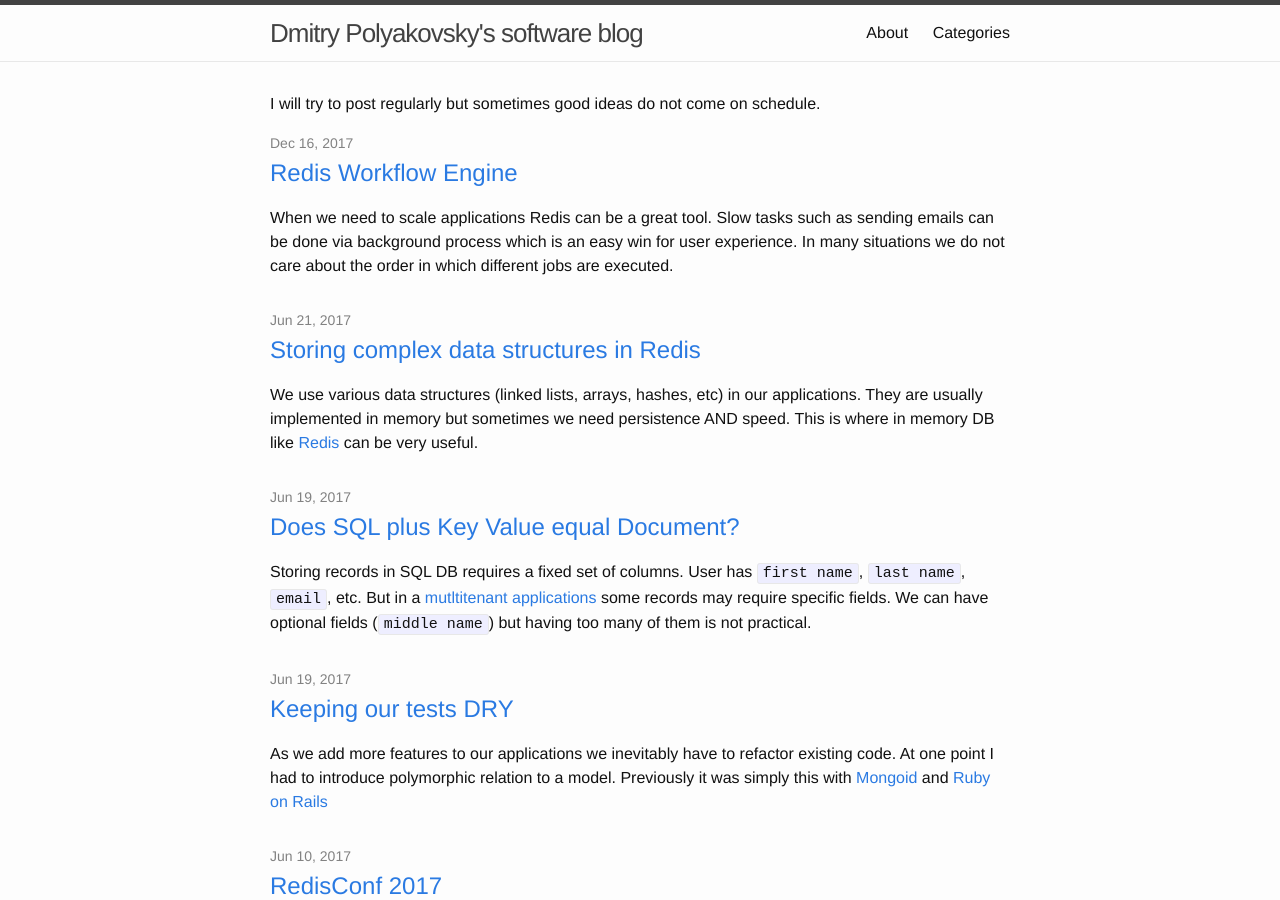
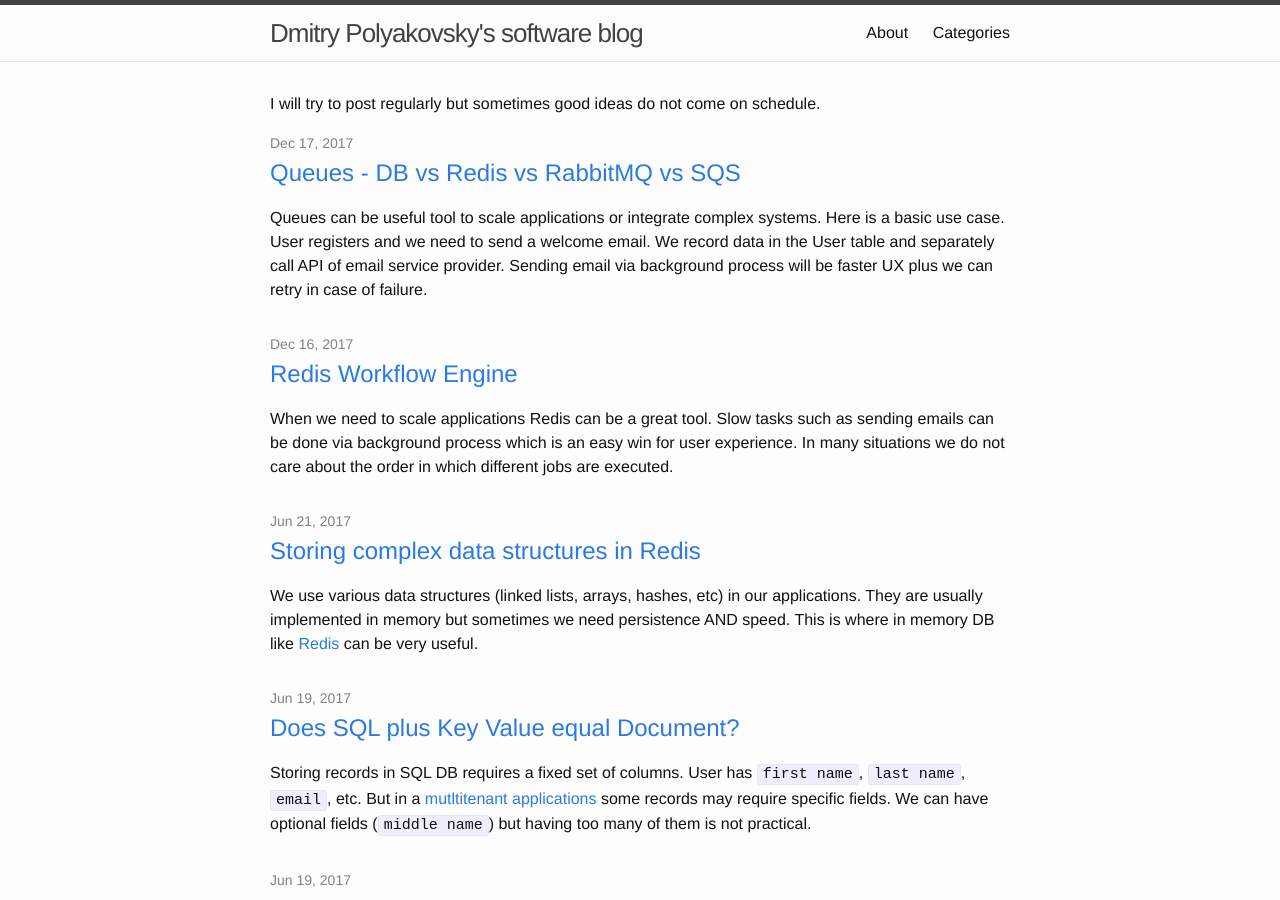
Before and after one commit to dmitrypol/dmitrypol.github.io, a Jekyll site: the page built from index.html, in a window 1280 px wide and 900 px high. Built offline with Jekyll 4.4.1, drawn with Linux system fonts in a browser that asks for light colours; comment, search, counter and statistics services are not loaded.

Commit message:
published another post

```diff
--- a/_drafts/queues.md
+++ b/_posts/2017-12-17-queues.md
@@ -31,7 +31,6 @@ When job fails it will go back to DB and executed in the near future.  `delayed_
 
 {% highlight ruby %}
 MyJob.set(wait: 1.week).perform_later
-#
 MyJob.set(cron: '*/5 * * * *').perform_later
 {% endhighlight %}
 
@@ -203,7 +202,7 @@ One thing to be cautious of is running out of Redis RAM.  Often Redis is used fo
 
 [AWS SQS](https://aws.amazon.com/sqs/faqs/) takes care of managing our queues.  [AWS SDK](http://docs.aws.amazon.com/sdk-for-ruby/v3/api/Aws/SQS.html) offers low level access but [shoryuken](https://github.com/phstc/shoryuken) is a higher level integration (shoryuken author acknowledges sidekiq as inspiration).
 
-Integration is simple.  We set `config.active_job.queue_adapter = :shoryuken` and provide AWS creds.  Make sure the queues are created in SQS otherwise we get `The specified queue default does not exist. (Aws::SQS::Errors::NonExistentQueue)`.
+To integrate we set `config.active_job.queue_adapter = :shoryuken` and provide AWS creds.  Make sure the queues are created in SQS otherwise we get `The specified queue default does not exist. (Aws::SQS::Errors::NonExistentQueue)`.
 
 SQS does not have the rich data structures of Redis so it does not support all the options listed above.  Retrying failed jobs will happen automatically unless the messages is explicitly deleted.  Read about [visibility timeout](https://docs.aws.amazon.com/AWSSimpleQueueService/latest/SQSDeveloperGuide/sqs-visibility-timeout.html).  We can only delay jobs for 15 minutes (or we get `The maximum allowed delay is 15 minutes (RuntimeError)`).
 
@@ -217,36 +216,13 @@ Hosting - easy to setup and cheap (pay for what you use) but obviously only avai
 
 [RabbitMQ](http://www.rabbitmq.com/) offers other interesting features.  [bunny](https://github.com/ruby-amqp/bunny) allows to create producers and consumers directly but [sneakers](https://github.com/jondot/sneakers) is a higher level integration (gem author also acknowledges sidekiq).
 
-RabbitMQ supports powerful message routing via exchange (our application sends one message).  This is very important when we need to run the same job on a specific server, specific group of servers or all servers.  RabbitMQ also has vhosts so that multiple applications can share the same RabbitMQ server but be isolated from each other.  RabbitMQ can be setup in clusters for redundancy / failover and will acknowledge receipt of messages.
+RabbitMQ supports powerful message routing via exchange (our application sends one message).  This is very important when we need to run the same job on a specific server, group of servers or all servers.  RabbitMQ also has vhosts so that multiple applications can share the same RabbitMQ server but be isolated from each other (we can create unique logins for separate applications to access their vhosts).  RabbitMQ can be setup in clusters for redundancy / failover and will acknowledge receipt of messages.
 
-{% highlight ruby %}
+Delaying jobs is not supported natively with RabbitMQ and we will get `This queueing backend does not support scheduling jobs` if we try run `MyJob.set(wait: 1.minute).perform_later`.  There is a [plugin](https://www.rabbitmq.com/blog/2015/04/16/scheduling-messages-with-rabbitmq/) we can install and here is an [overview](https://medium.com/@twobuckchuck/rabbitmq-scheduling-messages-with-sneakers-18089e8aa7d2).  RabbitMQ also does not support recurring jobs so we would need to use alternative mechanism to send the message to RabbitMQ.
 
-{% endhighlight %}
-
-
-acknowledge
-vhost
-cluster
-permissions
-
-
-Delaying jobs is not supported with Rails and RabbitMQ. https://medium.com/@dongwookkoo/delayed-feature-for-rails-activejob-and-sneakers-318ffbc668fb
-
-We will get `This queueing backend does not support scheduling jobs` if we try run `MyJob.set(wait: 1.minute).perform_later`
-
-
-
-But there is a plugin we can install https://www.rabbitmq.com/blog/2015/04/16/scheduling-messages-with-rabbitmq/
-https://stackoverflow.com/questions/4444208/delayed-message-in-rabbitmq
-
-
-Recurring job
-
-
-RabbitMQ has a powerful GUI which is accessible [http://localhost:15672/](http://localhost:15672/).  API is available via [http://localhost:15672/api/](http://localhost:15672/api/).  It also provides us statistics on how our jobs are running.
+RabbitMQ has a powerful GUI which is accessible [http://localhost:15672/](http://localhost:15672/).  API is available via [http://localhost:15672/api/](http://localhost:15672/api/).  It also provides us statistics on how our jobs are running but we can't just access data structures directly as in Redis.
 
 Hosting for RabbitMQ offers fewer choices than Redis and is more expensive.  [CouldAMPQ](cloudamqp.com) runs on several cloud providers and has free tier (plus Herolu integration).  [IBM Compose](https://www.compose.com/databases/rabbitmq) is another option.
-
 
 ### Conclusion
 
```
Also changed, not shown: other parts of _posts/2017-12-17-queues.md (+1 -1 lines).
